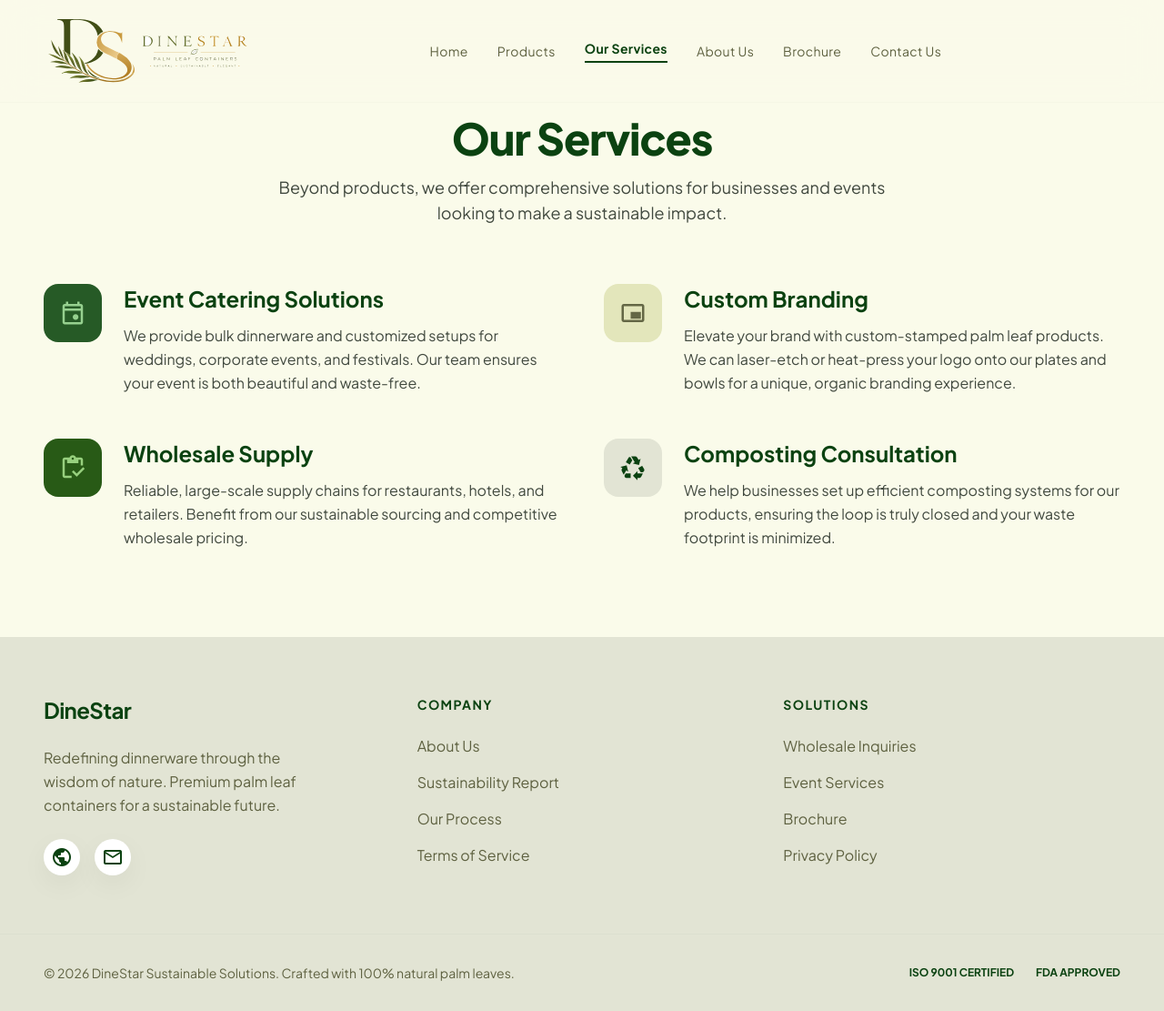
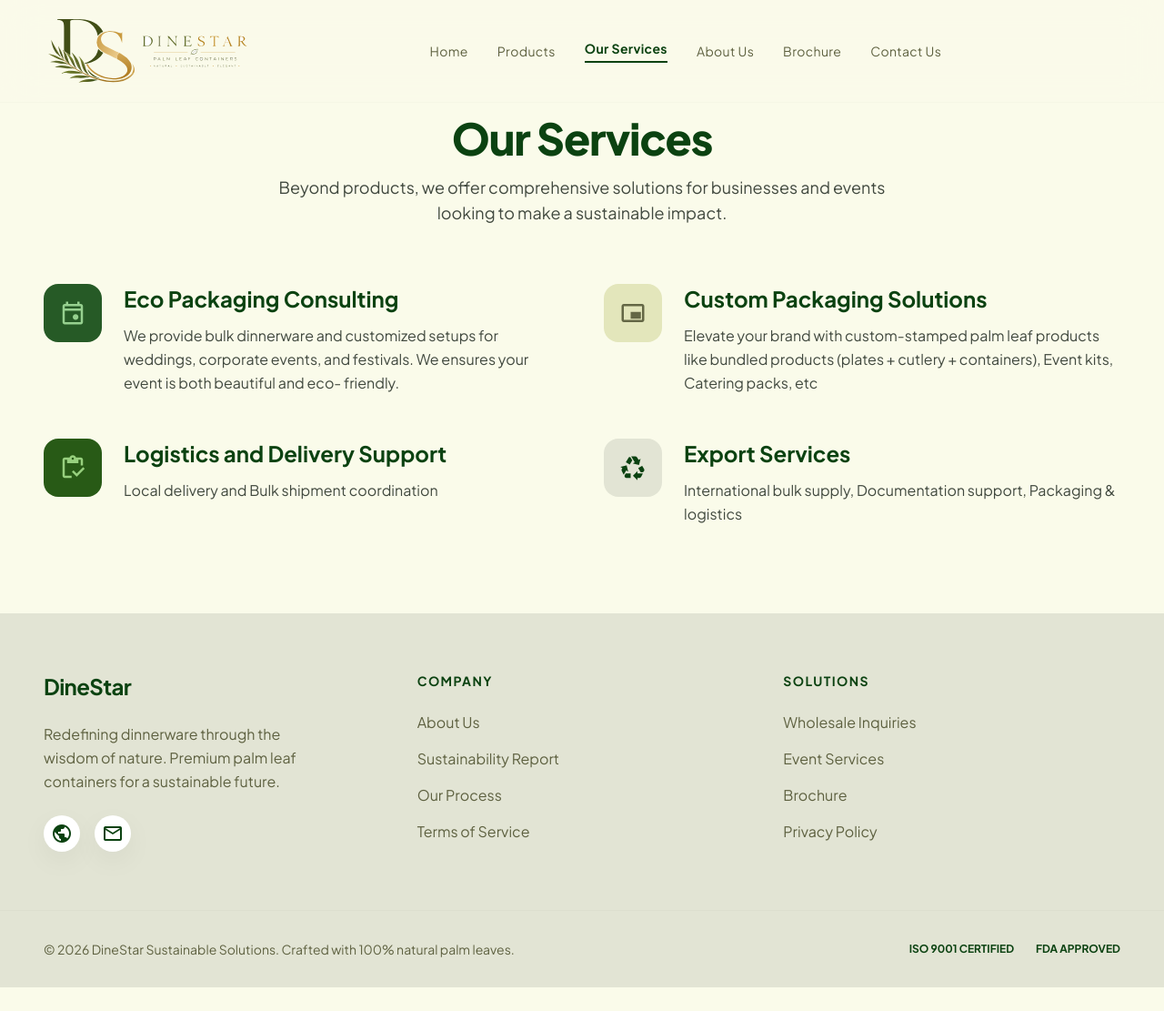
Before and after one commit to AjithsinghSajitha/dinestar, a Jekyll site: the page built from services.html, in a window 1280 px wide and 1111 px high. Shown: the whole window at 91% size. Built offline with Jekyll 4.4.1, drawn with Linux system fonts in a browser that asks for light colours; nearby versions of some CDN libraries.

Commit message:
Update Site content “services”

```diff
--- a/_data/services.yml
+++ b/_data/services.yml
@@ -1,20 +1,21 @@
 items:
-  - title: Event Catering Solutions
-    description: We provide bulk dinnerware and customized setups for weddings, corporate events, and festivals. Our team ensures your event is both beautiful and waste-free.
+  - title: Eco Packaging Consulting
+    description: We provide bulk dinnerware and customized setups for weddings,
+      corporate events, and festivals. We ensures your event is both beautiful
+      and eco- friendly.
     icon: event
     color: primary
-
-  - title: Custom Branding
-    description: Elevate your brand with custom-stamped palm leaf products. We can laser-etch or heat-press your logo onto our plates and bowls for a unique, organic branding experience.
+  - title: Custom Packaging Solutions
+    description: "Elevate your brand with custom-stamped palm leaf products like
+      bundled products (plates + cutlery + containers), Event kits, Catering
+      packs, etc "
     icon: branding_watermark
     color: secondary
-
-  - title: Wholesale Supply
-    description: Reliable, large-scale supply chains for restaurants, hotels, and retailers. Benefit from our sustainable sourcing and competitive wholesale pricing.
+  - title: "Logistics and Delivery Support "
+    description: Local delivery and Bulk shipment coordination
     icon: inventory
     color: tertiary
-
-  - title: Composting Consultation
-    description: We help businesses set up efficient composting systems for our products, ensuring the loop is truly closed and your waste footprint is minimized.
+  - title: "Export Services "
+    description: International bulk supply, Documentation support, Packaging & logistics
     icon: recycling
     color: surface
```
